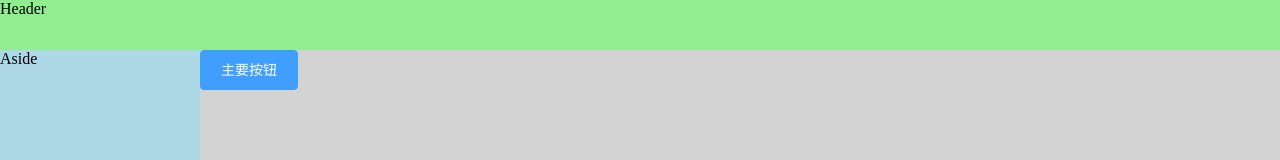
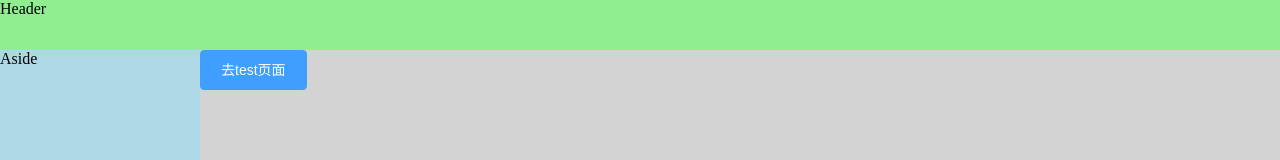
Before and after one commit to pokemonfan7/vue-project, a Vue app: page /#/main in a window 1280 px wide. Shown: the top 160 px of the page. Built offline with nearby package versions, Linux system fonts and the light colour scheme.

Commit message:
feat: router link

```diff
--- a/src/components/main/main.vue
+++ b/src/components/main/main.vue
@@ -6,7 +6,9 @@
     <div class="content">
       <aside>Aside</aside>
       <main>
-        <el-button type="primary">主要按钮</el-button>
+        <router-link to="/test">
+          <el-button type="primary">去test页面</el-button>
+        </router-link>
       </main>
     </div>
   </div>
@@ -14,7 +16,6 @@
 
 <script>
 	export default {
-
 	}
 </script>
 
```
